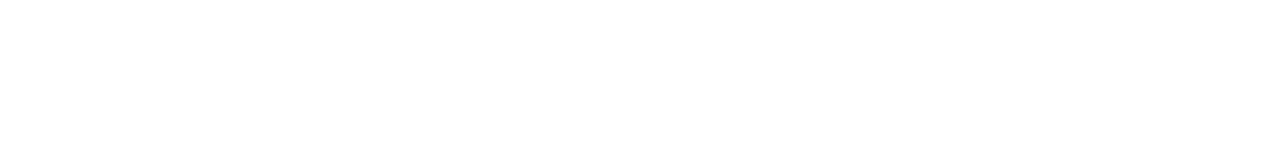
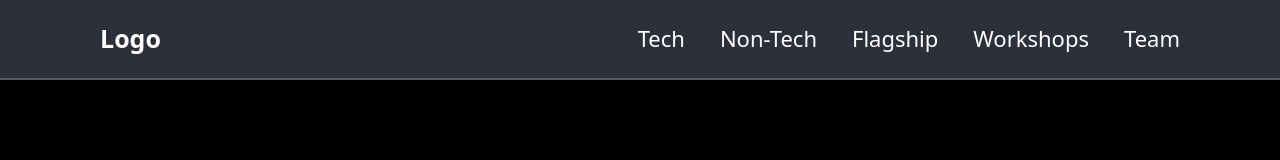
Before and after one commit to hetpatel4902/Imaze23, a plain HTML site: page Website/Akshay/index.html in a window 1280 px wide. Shown: the top 160 px of the page. Drawn offline with nearby package versions, Linux system fonts and the light colour scheme.

Commit message:
Update style.css

```diff
--- a/Website/Akshay/style.css
+++ b/Website/Akshay/style.css
@@ -2,33 +2,62 @@
 * {
   margin: 0;
   padding: 0;
-    /* box-sizing: border-box; */
-}
-body {
-    /* min-height: 100vh; */
-    /* padding-top: 59px; */
-    /* background-size: cover; */
-    /* background-position: center; */
-    /* display: flex; */
-    /* justify-content: center; */
-    /* align-items: center; */
-    /* margin: 0; */
-
+  box-sizing: border-box;
 }
 
-.header {
+body {
+  position: relative;
+  min-height: 100vh;
+  height: 2000px;
+  /* background-color: #151925; */
+  background-color: black;
+  background-size: cover;
+  background-position: center;
+}
+
+.head {
   position: fixed;
   top: 0;
   left: 0;
   width: 100%;
-    padding: 13px 60px;
+  padding: 20px 100px;
   background-color: #2D303B;
   display: flex;
   justify-content: space-between;
   align-items: center;
   backdrop-filter: blur(10px);
-    border-bottom: 2px solid #575A63;
-    z-index: 100; /* Ensure the navbar is on top of other content */
+  border-bottom: 2px solid rgba(255, 255, 255, 0.2);
+  z-index: 9999;
+}
+
+/* .head::before {
+  content: "";
+  position: absolute;
+  top: 0;
+  left: -100%;
+  width: 100%;
+  height: 100%;
+  /* background: linear-gradient(
+    90deg,
+    transparent,
+    rgba(255, 255, 255, 0.4),
+    transparent
+  ); */
+  /* transition: 0.5s; */
+/* }  */
+
+/* .head:hover::before {
+  left: 100%;
+} */
+@keyframes navLinkFade {
+  from {
+      opacity: 0;
+      transform: translateY(-15px);
+  }
+  to {
+      opacity: 1;
+      transform: translateY(0);
+  }
 }
 
 .logo {
@@ -38,19 +67,19 @@ body {
   font-weight: 600;
   cursor: default;
 }
-.navbar a {
+.navbars a {
   color: #fff;
-    font-size: 19px;
+  font-size: 22px;
   text-decoration: none;
   margin-left: 35px;
-    transition: .3s;
+  transition: 0.3s;
 }
-.navbar a:hover {
+.navbars a:hover {
   color: skyblue;
 }
 
-/* Base styles for the navbar */
-.navbar {
+/* Base styles for the navbars */
+.navbars {
   display: flex;
   justify-content: space-around;
   align-items: center;
@@ -62,17 +91,16 @@ body {
   scroll-behavior: smooth;
 }
 
-
 /* BREAKPOINTS */
 
-/* @media (max-width: 1200px) {
+@media (max-width: 1200px) {
   html {
     font-size: 55%;
   }
-} */
+}
 
 @media (max-width: 991px) {
-    .header {
+  .head {
     padding: 2rem 3%;
   }
 }
@@ -81,42 +109,30 @@ body {
   #menu-icon {
     display: block;
   }
-    .navbar {
+  .navbars {
     position: absolute;
     top: 100%;
     left: 0;
     width: 100%;
     padding: 1rem 3%;
     background-color: #2D303B;
-        border-top: .1rem solid rgba(0, 0, 0, .2);
-        box-shadow: 0 .5rem 1rem rgba(0, 0, 0, .2);
+    border-top: 0.1rem solid rgba(0, 0, 0, 0.2);
+    box-shadow: 0 0.5rem 1rem rgba(0, 0, 0, 0.2);
     display: none;
     transition: max-height 0.3s ease-in-out, opacity 0.3s ease-in-out;
     max-height: 0;
     opacity: 0;
     overflow: hidden;
   }
-    .navbar.active {
+  .navbars.active {
     display: block;
   }
-    .navbar a {
+  .navbars a {
     display: block;
     font-size: 2rem;
     margin: 3rem 0;
-
   }
 }
-@keyframes navLinkFade {
-    from {
-        opacity: 0;
-        transform: translateY(-15px);
-    }
-    to {
-        opacity: 1;
-        transform: translateY(0);
-    }
-}
-
 
 .nl {
   position: relative;
@@ -136,7 +152,6 @@ body {
   transition: width 0.3s;
 }
 
-
 .nl:hover {
   color: skyblue;
 }
```
Lines whose indentation alone changed are shown as unchanged.
